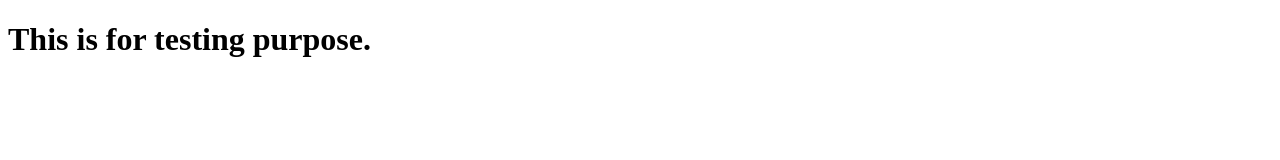
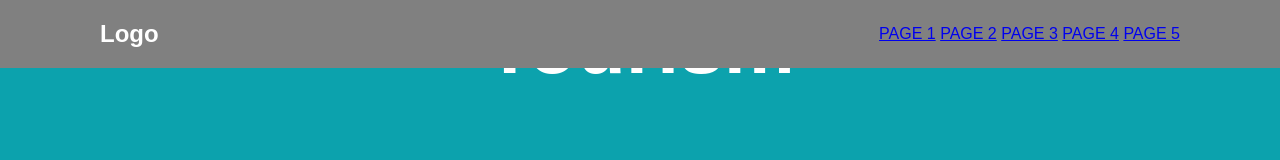
Before and after one commit to Nehan-Shanuka/Tourism-Webpage, a plain HTML site: page mainpage.html in a window 1280 px wide. Drawn offline with Linux system fonts and the light colour scheme.

Commit message:
Constructing navigation bar

```diff
--- a/mainpage.html
+++ b/mainpage.html
@@ -1,9 +1,21 @@
 <!DOCTYPE html>
 <html lang="en">
     <head>
-        <title>Tourism</title>
+        <meta charset="UTS-8">
+        <link rel="stylesheet" href="style.css">
+        <title>WDD COURSEWORK</title>
     </head>
     <body>
-        <h1>This is for testing purpose.</h1>
+        <header>
+            <h2 class="logo">Logo</h2>
+            <nav class="navigation">
+                <a href="#">PAGE 1</a>
+                <a href="#">PAGE 2</a>
+                <a href="#">PAGE 3</a>
+                <a href="#">PAGE 4</a>
+                <a href="#">PAGE 5</a>
+            </nav>
+        </header>
+        <h1>Tourism</h1>
     </body>
 </html>
--- /dev/null
+++ b/style.css
@@ -0,0 +1,29 @@
+* {
+    margin: 0;
+    padding: 0;
+    box-sizing: border-box;
+    font-family: 'Poppins', sans-serif;
+}
+
+body {
+    background-color: #0ca2ad;
+    color: white;
+}
+
+header {
+    position: fixed;
+    top: 0;
+    left: 0;
+    width: 100%;
+    padding: 20px 100px;
+    background-color: gray;
+    display: flex;
+    justify-content: space-between;
+    align-items: center;
+    z-index: 99;
+}
+
+h1 {
+    font-size: 5em;
+    text-align: center;
+}
```
